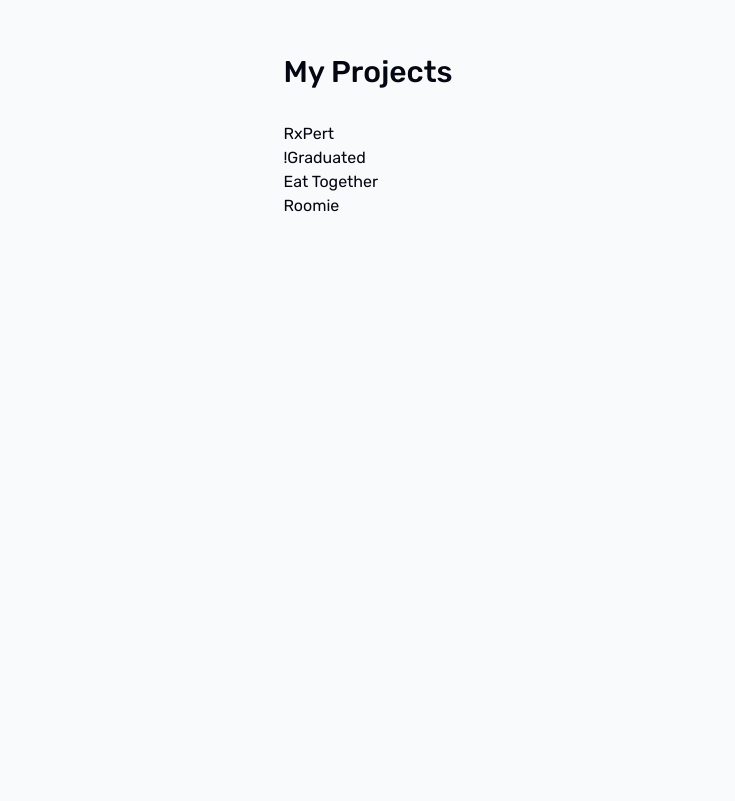
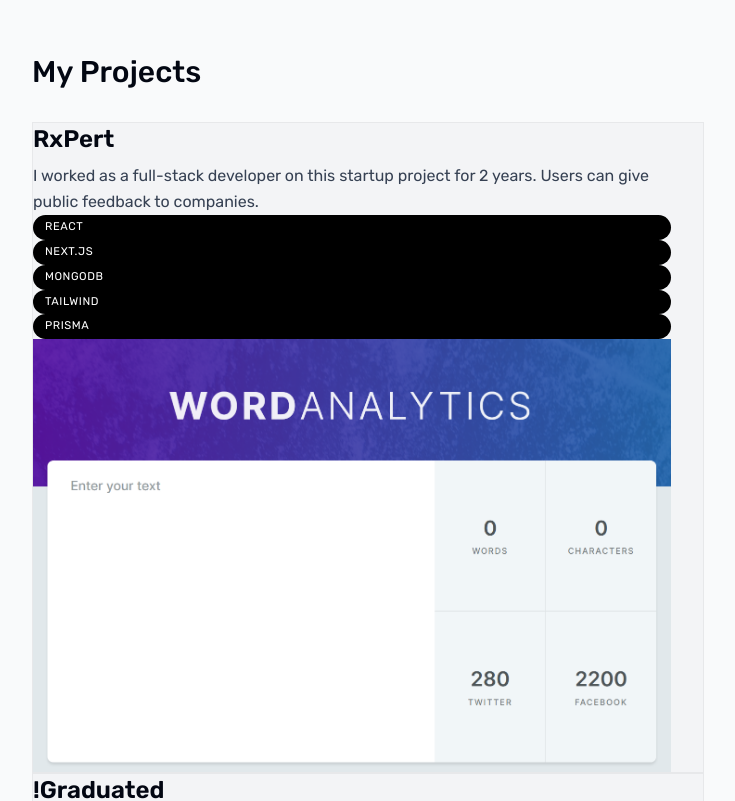
Before and after one commit to laurakhot/Personal-Portfolio, a Next.js app: page / in a window 1280 px wide. Shown: the part 1260-2061 px from the top of the page, without its empty margins (272-1007 px from the left). Before the commit the page ends 1478 px from the top, so only its background shows below. Built offline with nearby package versions, Linux system fonts and the light colour scheme.

Commit message:
Continued project section

```diff
--- a/components/projects.tsx
+++ b/components/projects.tsx
@@ -2,6 +2,7 @@
 import React from 'react'
 import SectionHeading from './section-heading'
 import { projectsData } from '@/lib/data'
+import Image from 'next/image';
 
 export default function Projects() {
   return (
@@ -22,6 +23,15 @@ type ProjectCardProps = (typeof projectsData)[number];
 
 function ProjectCard({title, description, tags, imageUrl } : ProjectCardProps) {
   return (
-    <div>{title}</div>
-  )
+    <section className="bg-gray-100 max-w-[42rem] border border-black/5 overflow-hidden sm:pr-8">
+      <h1 className="text-2xl font-semibold">{title}</h1>
+      <p className="mt-2 leading-relaxed text-gray-700">{description}</p>
+      <ul>
+        {tags.map((tag, index) => (
+            <li className="bg-black px-3 py-1 text-[0.7rem] uppercase tracking-wider text-white rounded-full" key={index}>{tag}</li>
+        ))}
+      </ul>
+      <Image src={imageUrl} alt={description} quality={95}/>
+    </section>
+  );
 }
```
